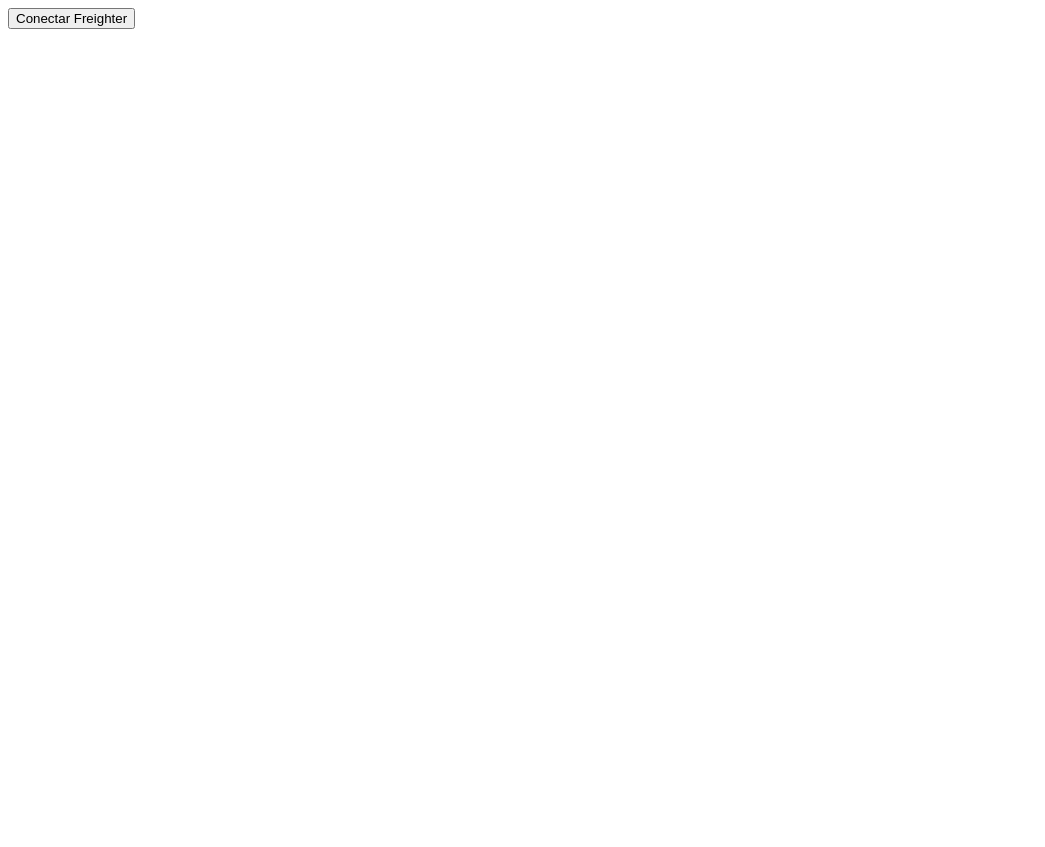
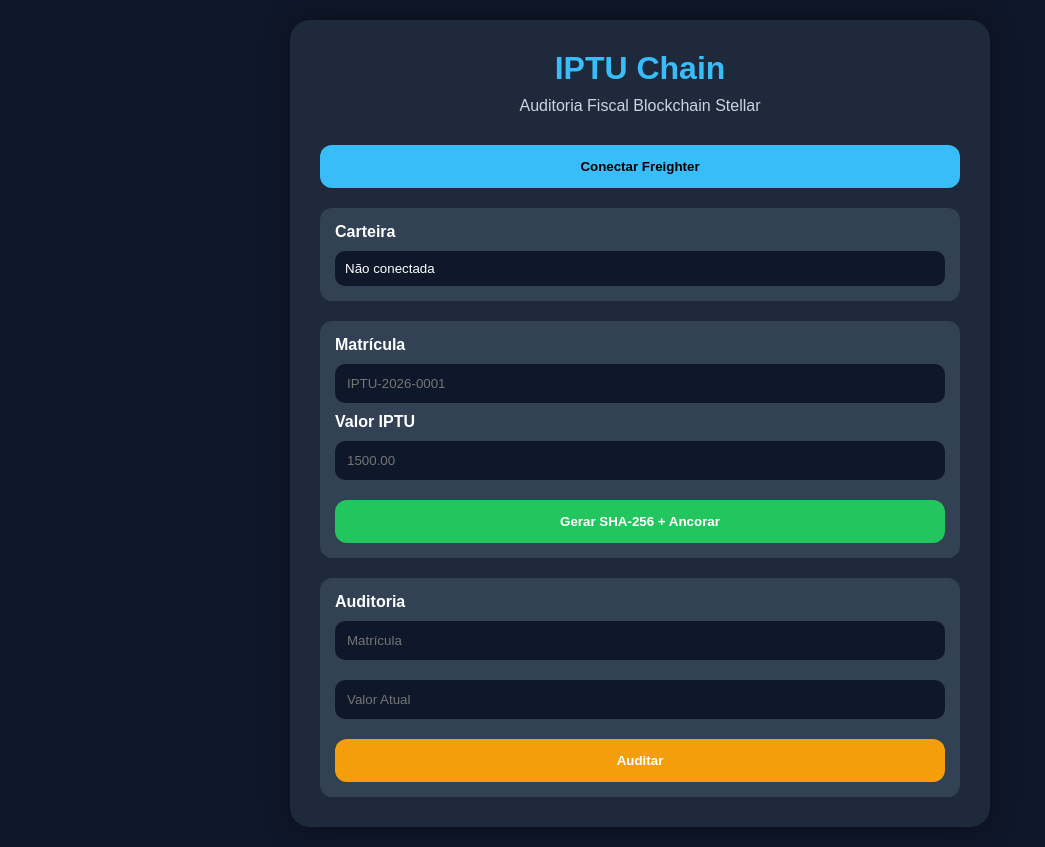
Before and after one commit to gilteixeirix/iptusdk, a plain HTML site: page index.html in a window 1280 px wide. Shown: the whole page, without its empty margins (0-1045 px from the left). Before the commit the page ends 800 px from the top, so only its background shows below. Drawn offline with Linux system fonts and the light colour scheme.

Commit message:
Refactor index.html structure and styles

```diff
--- a/index.html
+++ b/index.html
@@ -1,18 +1,229 @@
 <!DOCTYPE html>
-<html>
+<html lang="pt-BR">
 
 <head>
+
   <meta charset="UTF-8">
-  <title>IPTU Chain</title>
+
+  <meta
+    name="viewport"
+    content="width=device-width, initial-scale=1.0"
+  >
+
+  <title>
+    IPTU Chain
+  </title>
+
+  <style>
+
+    *{
+      margin:0;
+      padding:0;
+      box-sizing:border-box;
+      font-family:Arial,sans-serif;
+    }
+
+    body{
+      background:#0f172a;
+      color:white;
+      display:flex;
+      justify-content:center;
+      align-items:center;
+      min-height:100vh;
+      padding:20px;
+    }
+
+    .container{
+      width:100%;
+      max-width:700px;
+      background:#1e293b;
+      padding:30px;
+      border-radius:20px;
+      box-shadow:0 0 30px rgba(0,0,0,.4);
+    }
+
+    h1{
+      text-align:center;
+      color:#38bdf8;
+      margin-bottom:10px;
+    }
+
+    p{
+      text-align:center;
+      margin-bottom:20px;
+      color:#cbd5e1;
+    }
+
+    .card{
+      background:#334155;
+      padding:15px;
+      border-radius:12px;
+      margin-top:20px;
+    }
+
+    input{
+      width:100%;
+      padding:12px;
+      border:none;
+      border-radius:10px;
+      margin-top:10px;
+      margin-bottom:10px;
+      background:#0f172a;
+      color:white;
+    }
+
+    button{
+      width:100%;
+      padding:14px;
+      border:none;
+      border-radius:12px;
+      cursor:pointer;
+      font-weight:bold;
+      margin-top:10px;
+    }
+
+    .connect-btn{
+      background:#38bdf8;
+      color:black;
+    }
+
+    .anchor-btn{
+      background:#22c55e;
+      color:white;
+    }
+
+    .audit-btn{
+      background:#f59e0b;
+      color:white;
+    }
+
+    small{
+      display:block;
+      margin-top:10px;
+      background:#0f172a;
+      padding:10px;
+      border-radius:10px;
+      word-break:break-all;
+    }
+
+    .success{
+      color:#22c55e;
+      margin-top:10px;
+    }
+
+    .error{
+      color:#ef4444;
+      margin-top:10px;
+    }
+
+    a{
+      color:#38bdf8;
+    }
+
+  </style>
+
 </head>
 
 <body>
 
-<button onclick="connectWallet()">
-Conectar Freighter
-</button>
+  <div class="container">
 
-<script type="module" src="./main.js"></script>
+    <h1>
+      IPTU Chain
+    </h1>
+
+    <p>
+      Auditoria Fiscal Blockchain Stellar
+    </p>
+
+    <button
+      class="connect-btn"
+      onclick="connectWallet()"
+    >
+      Conectar Freighter
+    </button>
+
+    <div class="card">
+
+      <strong>
+        Carteira
+      </strong>
+
+      <small id="walletAddress">
+        Não conectada
+      </small>
+
+    </div>
+
+    <div class="card">
+
+      <strong>
+        Matrícula
+      </strong>
+
+      <input
+        type="text"
+        id="matricula"
+        placeholder="IPTU-2026-0001"
+      >
+
+      <strong>
+        Valor IPTU
+      </strong>
+
+      <input
+        type="text"
+        id="valor"
+        placeholder="1500.00"
+      >
+
+      <button
+        class="anchor-btn"
+        onclick="anchorHash()"
+      >
+        Gerar SHA-256 + Ancorar
+      </button>
+
+      <div id="status"></div>
+
+    </div>
+
+    <div class="card">
+
+      <strong>
+        Auditoria
+      </strong>
+
+      <input
+        type="text"
+        id="consultaMatricula"
+        placeholder="Matrícula"
+      >
+
+      <input
+        type="text"
+        id="consultaValor"
+        placeholder="Valor Atual"
+      >
+
+      <button
+        class="audit-btn"
+        onclick="auditHash()"
+      >
+        Auditar
+      </button>
+
+      <div id="auditResult"></div>
+
+    </div>
+
+  </div>
+
+  <script
+    type="module"
+    src="./main.js"
+  ></script>
 
 </body>
+
 </html>
```
